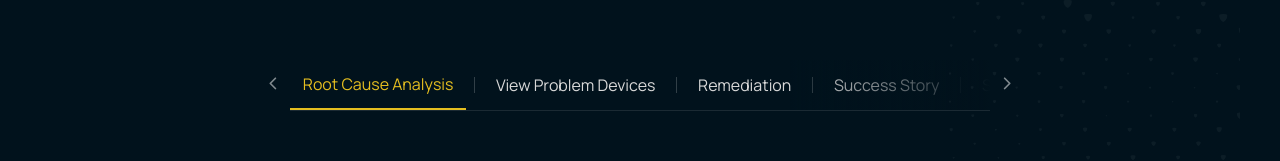
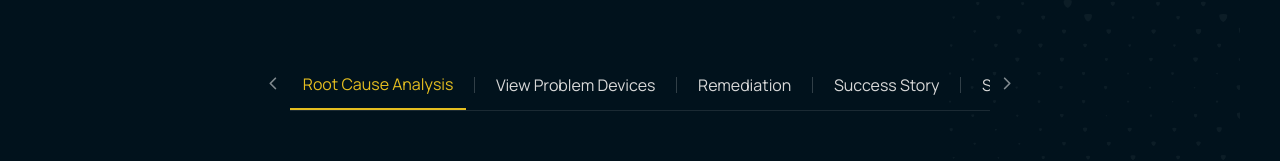
Before and after one commit to hiTushar/barasingha, a React (Create React App) app: page /productspage in a window 1280 px wide. Shown: the part 739-900 px from the top of the page. Built offline with nearby package versions, Linux system fonts and the light colour scheme; the HTML template or start-up script is replaced by a standard one.

Commit message:
Remove fading effect from features scroller

```diff
--- a/src/components/pages/Products/Features/Features.scss
+++ b/src/components/pages/Products/Features/Features.scss
@@ -39,16 +39,16 @@
          margin-inline: auto;
          border-bottom: 1px solid rgba($color: #fff, $alpha: 0.1);
 
-         &::after {
-            content: "";
-            position: absolute;
-            top: 0;
-            right: 0;
-            width: 200px;
-            height: 100%;
-            background: linear-gradient(to left, #01121c 0%, #01121c00 100%);
-            pointer-events: none;
-         }
+         // &::after {
+         //    content: "";
+         //    position: absolute;
+         //    top: 0;
+         //    right: 0;
+         //    width: 200px;
+         //    height: 100%;
+         //    background: linear-gradient(to left, #01121c 0%, #01121c00 100%);
+         //    pointer-events: none;
+         // }
 
          .tabs-btn {
             display: flex;
```
